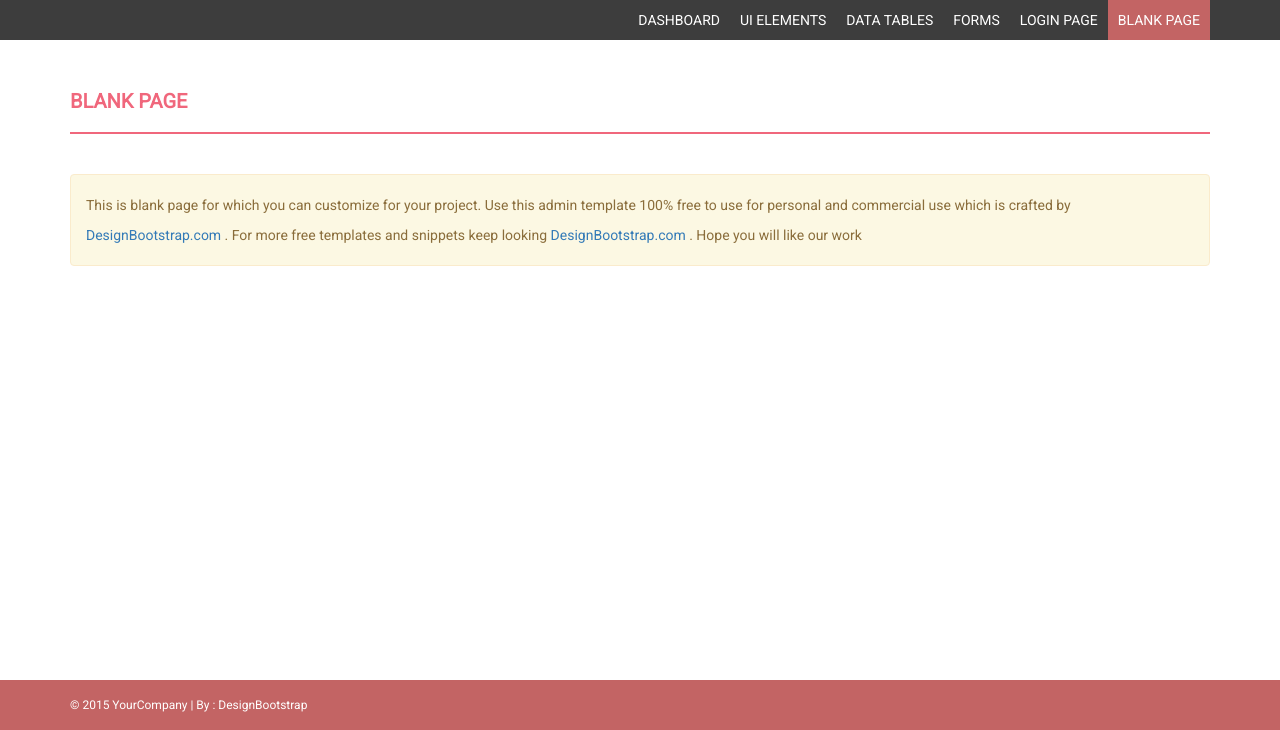
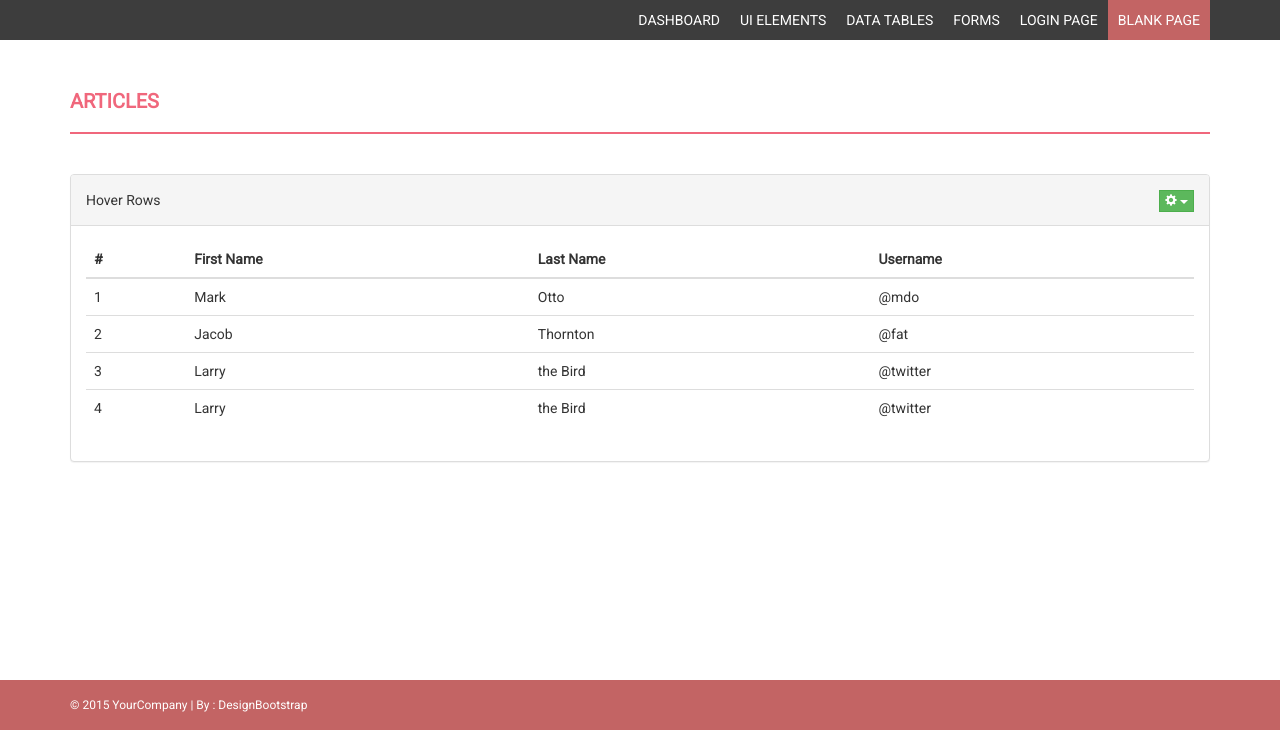
Before and after one commit to IlyaHorob/my-blog, a PHP site: page / in a window 1280 px wide. Shown: the part 182-912 px from the top of the page. Run offline with PHP 8.4, Linux system fonts and the light colour scheme.

Commit message:
Added table and modal window

```diff
--- a/assets/css/style.css
+++ b/assets/css/style.css
@@ -316,3 +316,7 @@ footer {
 .btn-google {
     background-color: #c32f10;
 }
+
+.dropdown-menu {
+    min-width: 112px;
+}
--- a/index.php
+++ b/index.php
@@ -5,22 +5,76 @@
     <div class="container">
         <div class="row">
             <div class="col-md-12">
-                <h4 class="page-head-line">Blank Page</h4>
-
+                <h4 class="page-head-line">Articles</h4>
             </div>
-
         </div>
         <div class="row">
             <div class="col-md-12">
-                <div class="alert alert-warning">
-                    This is blank page for which you can customize for your project.
-                    Use this admin template 100% free to use for personal and commercial use which is crafted by
-                    <br />
-                    <a href="http://www.designbootstrap.com/" target="_blank">DesignBootstrap.com</a> . For more free templates and snippets keep looking <a href="http://www.designbootstrap.com/" target="_blank">DesignBootstrap.com</a> . Hope you will like our work
-
+                <!--    Hover Rows  -->
+                <div class="panel panel-default">
+                    <div class="panel-heading">
+                        Hover Rows
+                        <div class="pull-right">
+                            <div class="dropdown">
+                                <button class="btn btn-success dropdown-toggle btn-xs" type="button"
+                                        id="dropdownMenu1" data-toggle="dropdown" aria-expanded="true">
+                                    <span class="glyphicon glyphicon-cog"></span>
+                                    <span class="caret"></span>
+                                </button>
+                                <ul class="dropdown-menu" role="menu" aria-labelledby="dropdownMenu1">
+                                    <li role="presentation">
+                                        <a role="menuitem" tabindex="-1" href="#"
+                                           data-toggle="modal"
+                                           data-target="#newArticleModal">New Article</a>
+                                    </li>
+                                </ul>
+                            </div>
+                        </div>
+                    </div>
+                    <?php include_once 'newArticle.php' ?>
+                    <div class="panel-body">
+                        <div class="table-responsive">
+                            <table class="table table-hover">
+                                <thead>
+                                <tr>
+                                    <th>#</th>
+                                    <th>First Name</th>
+                                    <th>Last Name</th>
+                                    <th>Username</th>
+                                </tr>
+                                </thead>
+                                <tbody>
+                                <tr>
+                                    <td>1</td>
+                                    <td>Mark</td>
+                                    <td>Otto</td>
+                                    <td>@mdo</td>
+                                </tr>
+                                <tr>
+                                    <td>2</td>
+                                    <td>Jacob</td>
+                                    <td>Thornton</td>
+                                    <td>@fat</td>
+                                </tr>
+                                <tr>
+                                    <td>3</td>
+                                    <td>Larry</td>
+                                    <td>the Bird</td>
+                                    <td>@twitter</td>
+                                </tr>
+                                <tr>
+                                    <td>4</td>
+                                    <td>Larry</td>
+                                    <td>the Bird</td>
+                                    <td>@twitter</td>
+                                </tr>
+                                </tbody>
+                            </table>
+                        </div>
+                    </div>
                 </div>
+                <!-- End  Hover Rows  -->
             </div>
-
         </div>
     </div>
 </div>
--- /dev/null
+++ b/newArticle.php
@@ -0,0 +1,81 @@
+<div class="modal fade" id="newArticleModal" tabindex="-1" role="dialog"
+     aria-labelledby="myModalLabel" aria-hidden="true" style="display: none;">
+    <div class="modal-dialog">
+        <div class="modal-content">
+            <div class="modal-header">
+                <button type="button" class="close" data-dismiss="modal" aria-hidden="true">×
+                </button>
+                <h4 class="modal-title" id="myModalLabel">Modal title Here</h4>
+            </div>
+            <div class="modal-body">
+                <form>
+                    <div class="form-group">
+                        <label for="exampleInputEmail1">Email address</label>
+                        <input type="email" class="form-control" id="exampleInputEmail1"
+                               placeholder="Enter email">
+                    </div>
+                    <div class="form-group">
+                        <label for="exampleInputPassword1">Password</label>
+                        <input type="password" class="form-control" id="exampleInputPassword1"
+                               placeholder="Password">
+                    </div>
+                    <div class="form-group">
+                        <label for="exampleInputFile">File input</label>
+                        <input type="file" id="exampleInputFile">
+                        <p class="help-block">Example block-level help text here.</p>
+                    </div>
+                    <div class="checkbox">
+                        <label>
+                            <input type="checkbox"> Check me out
+                        </label>
+                    </div>
+                    <button type="submit" class="btn btn-default">Submit</button>
+                    <hr>
+                    <input type="text" class="form-control" placeholder="Text input">
+                    <hr>
+                    <textarea class="form-control" rows="3" placeholder="Text Area"></textarea>
+                    <hr>
+                    <div class="checkbox">
+                        <label>
+                            <input type="checkbox" value="">
+                            Option one is this and that—be sure to include why it's great
+                        </label>
+                    </div>
+                    <div class="checkbox disabled">
+                        <label>
+                            <input type="checkbox" value="" disabled="">
+                            Option two is disabled
+                        </label>
+                    </div>
+
+                    <div class="radio">
+                        <label>
+                            <input type="radio" name="optionsRadios" id="optionsRadios1"
+                                   value="option1" checked="">
+                            Option one is this and that—be sure to include why it's great
+                        </label>
+                    </div>
+                    <div class="radio">
+                        <label>
+                            <input type="radio" name="optionsRadios" id="optionsRadios2"
+                                   value="option2">
+                            Option two can be something else and selecting it will deselect option
+                            one
+                        </label>
+                    </div>
+                    <div class="radio disabled">
+                        <label>
+                            <input type="radio" name="optionsRadios" id="optionsRadios3"
+                                   value="option3" disabled="">
+                            Option three is disabled
+                        </label>
+                    </div>
+                </form>
+            </div>
+            <div class="modal-footer">
+                <button type="button" class="btn btn-default" data-dismiss="modal">Close</button>
+                <button type="button" class="btn btn-primary">Save changes</button>
+            </div>
+        </div>
+    </div>
+</div>
```
